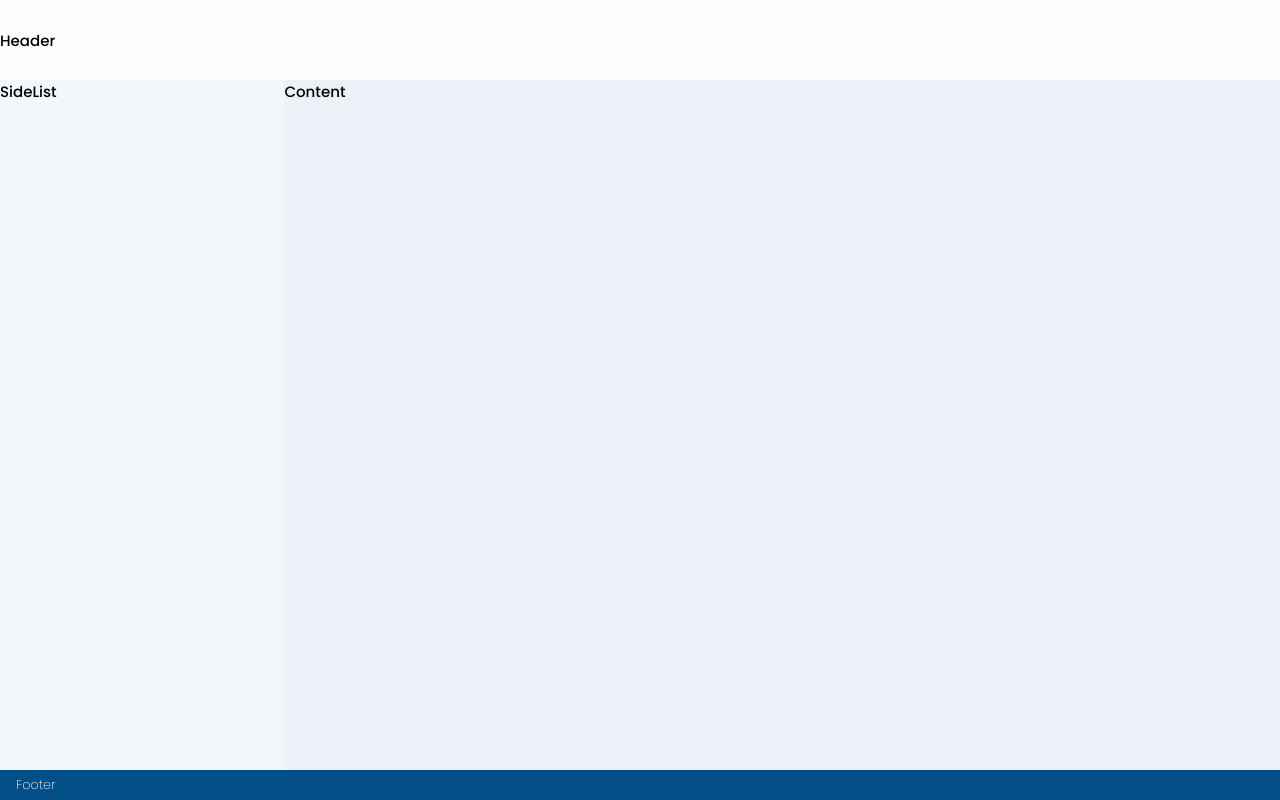
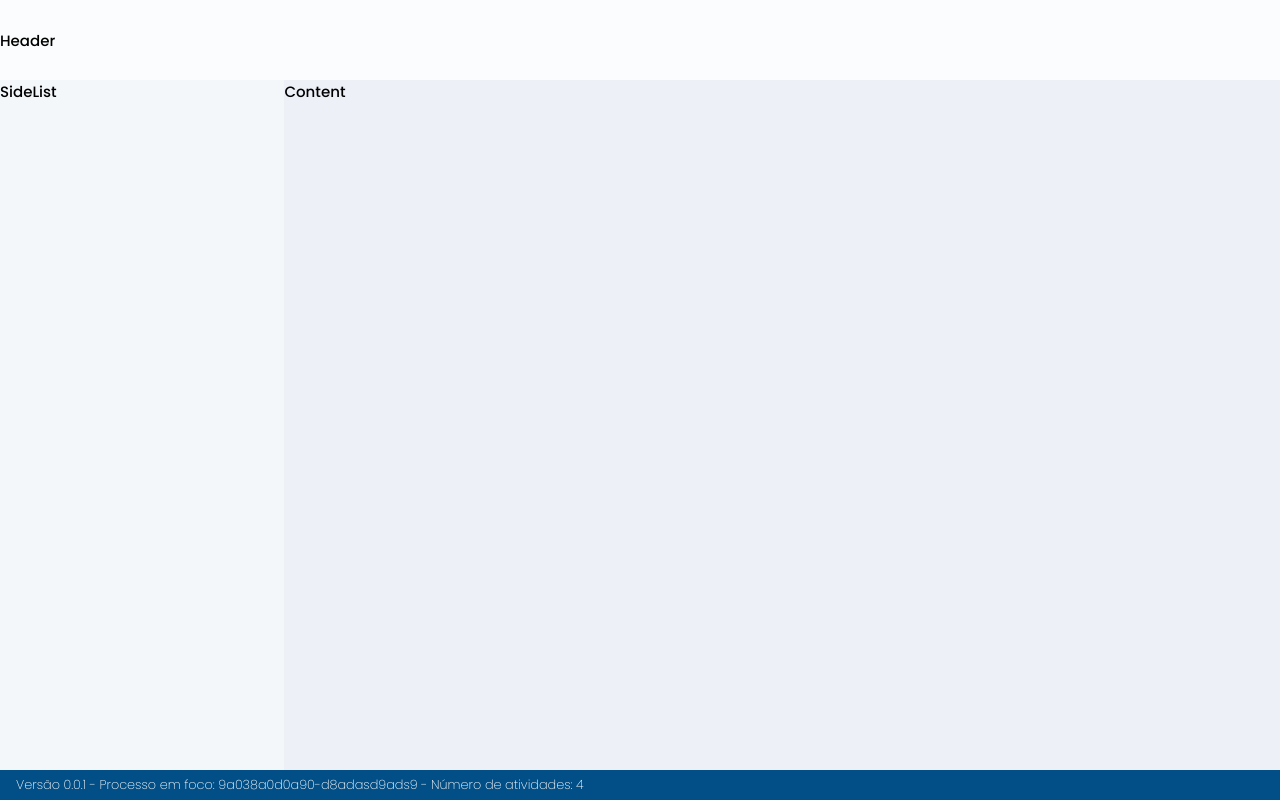
Before and after one commit to flow-build/operations-desk, a React (Create React App) app: page /dashboard in a window 1280 px wide. Built offline with nearby package versions, Linux system fonts and the light colour scheme.

Commit message:
Mock content added to footer

```diff
--- a/src/pages/Dashboard/index.js
+++ b/src/pages/Dashboard/index.js
@@ -9,7 +9,10 @@ export const Dashboard = () => {
       <Header gridArea="HE"></Header>
       <SideList gridArea="SL"></SideList>
       <Content gridArea="CT"></Content>
-      <Footer gridArea="FT">Footer</Footer>
+      <Footer gridArea="FT">
+        Versão 0.0.1 - Processo em foco: 9a038a0d0a90-d8adasd9ads9 - Número de
+        atividades: 4
+      </Footer>
     </S.Container>
   );
 };
```
